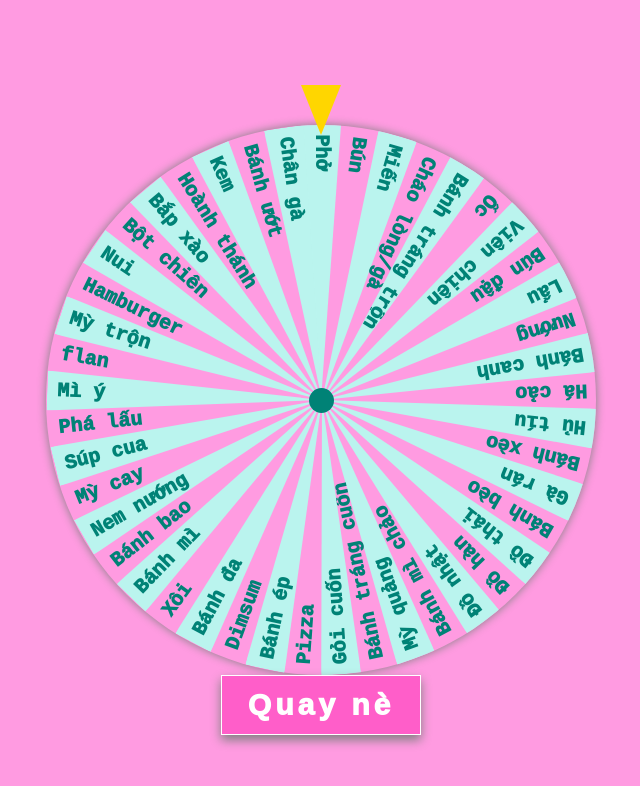
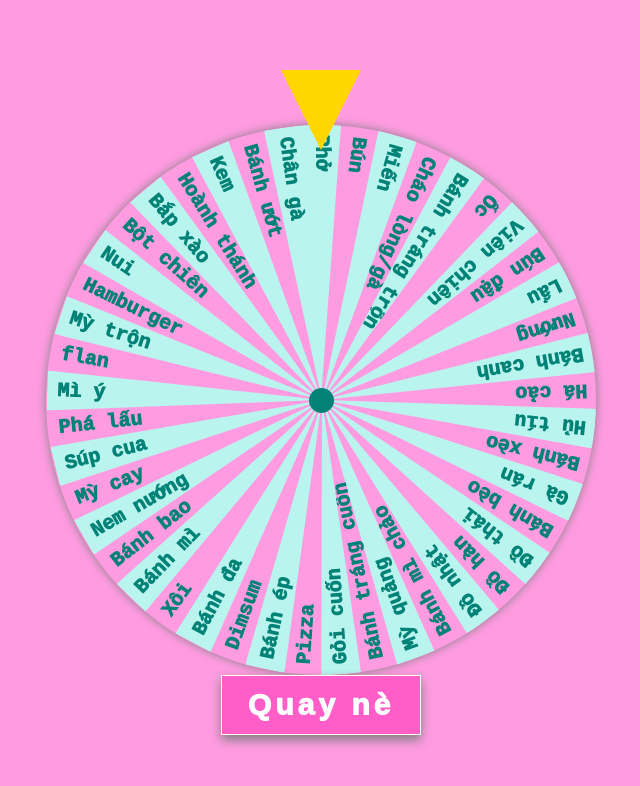
Before and after one commit to vankhanh8321/tithoa_an_gi, a plain HTML site: page index.html in a window 1280 px wide. Shown: the whole page, without its empty margins (319-959 px from the left). Drawn offline with Linux system fonts and the light colour scheme.

Commit message:
Update style.css

```diff
--- a/style.css
+++ b/style.css
@@ -246,8 +246,8 @@ body{
 	box-shadow: none;
 }
 .stoper{
-	height: 50px;
-	width: 40px;
+	height: 80px;
+	width: 80px;
 	background: #ffd600;
 	position: absolute;
 	clip-path: polygon(100% 0,50% 100%, 0 0);
```
